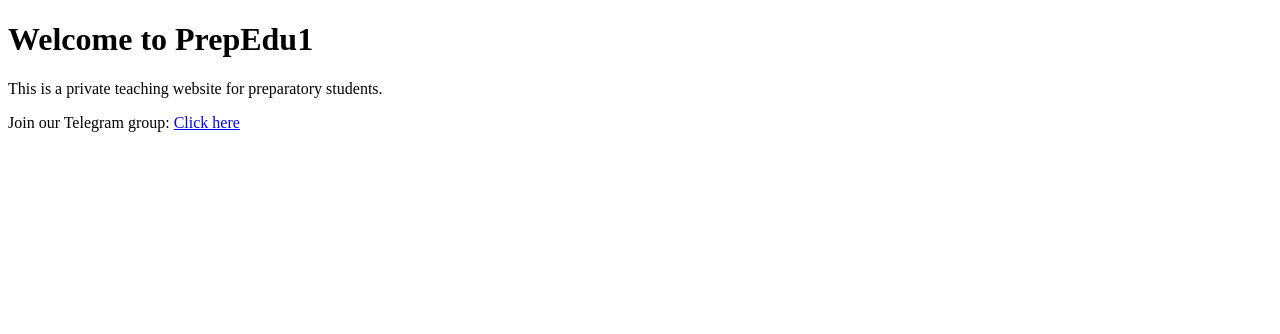
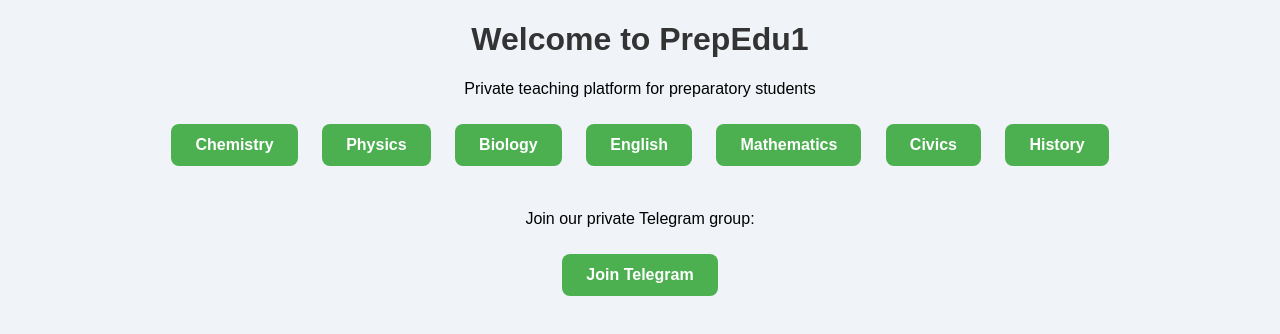
Before and after one commit to PrepEdu1/PrepEdu1.github.io, a plain HTML site: page Index.html in a window 1280 px wide. Drawn offline with Linux system fonts and the light colour scheme.

Commit message:
Update Index.html

```diff
--- a/Index.html
+++ b/Index.html
@@ -1,11 +1,46 @@
 <!DOCTYPE html>
 <html>
 <head>
-  <title>PrepEdu1 Teaching</title>
+  <meta charset="UTF-8">
+  <title>PrepEdu1 - Teaching Site</title>
+  <style>
+    body {
+      font-family: Arial, sans-serif;
+      text-align: center;
+      background-color: #f0f4f8;
+    }
+    h1 {
+      color: #333;
+    }
+    .button {
+      display: inline-block;
+      margin: 10px;
+      padding: 12px 24px;
+      background-color: #4CAF50;
+      color: white;
+      border-radius: 8px;
+      text-decoration: none;
+      font-weight: bold;
+    }
+    .button:hover {
+      background-color: #388e3c;
+    }
+  </style>
 </head>
 <body>
   <h1>Welcome to PrepEdu1</h1>
-  <p>This is a private teaching website for preparatory students.</p>
-  <p>Join our Telegram group: <a href="https://t.me/+SFKUtGSuvmRiYTJk”target="_blank">Click here</a></p>
+  <p>Private teaching platform for preparatory students</p>
+
+  <a class="button" href="#">Chemistry</a>
+  <a class="button" href="#">Physics</a>
+  <a class="button" href="#">Biology</a>
+  <a class="button" href="#">English</a>
+  <a class="button" href="#">Mathematics</a>
+  <a class="button" href="#">Civics</a>
+  <a class="button" href="#">History</a>
+
+  <br><br>
+  <p>Join our private Telegram group:</p>
+  <a class="button" href="https://t.me/+SFKUtGSuvmRiYTJk" target="_blank">Join Telegram</a>
 </body>
 </html>
```
